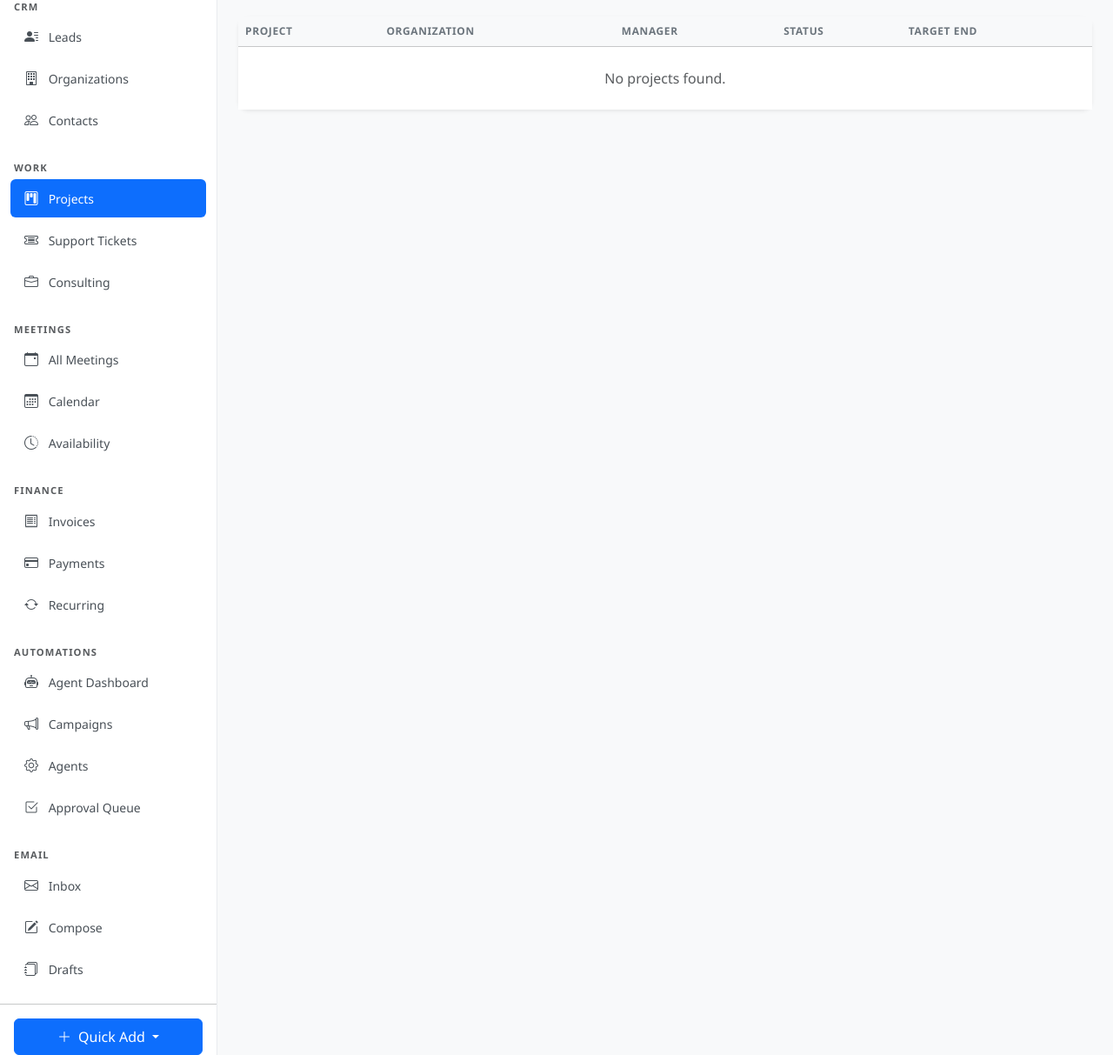
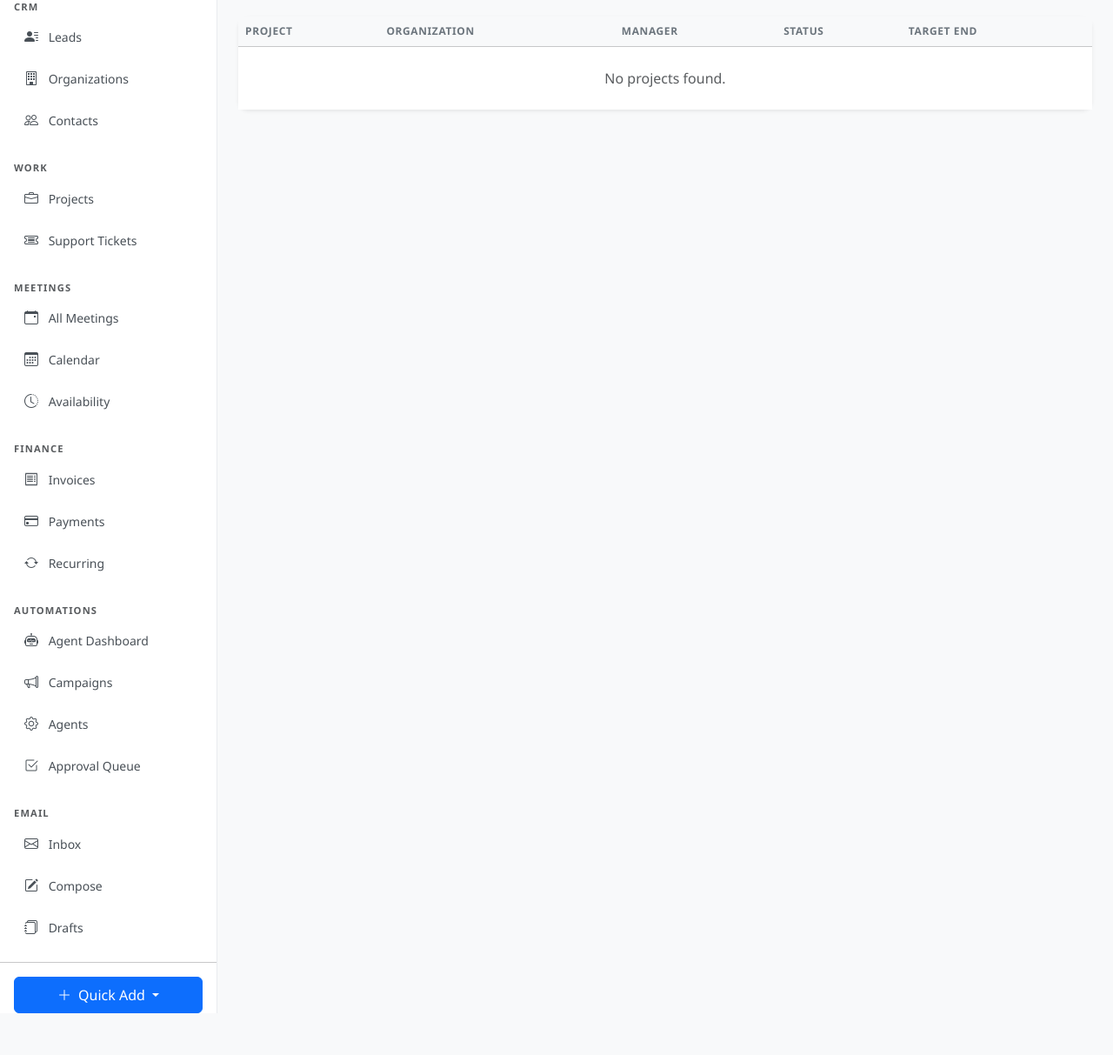
Before and after one commit to jeuanimo/mtg_portal, a Django app: page /projects/ in a window 1280 px wide. Shown: the part 143-1356 px from the top of the page at 87% size. After the commit the page ends 1308 px from the top, so only its background shows below. Run offline with Django 5.2, Linux system fonts and the light colour scheme; the visitor is signed in with stand-in values (Sample User, id 1); data comes from the database, SQL or seed files in the repository; data that the repository does not hold is empty; parts of the project's set-up code (start-up, migrations or seed data) failed here and were passed over; some libraries are stand-ins or nearby versions.

Commit message:
Fix sidebar Projects link to point to consulting projects page

```diff
--- a/templates/includes/sidebar.html
+++ b/templates/includes/sidebar.html
@@ -49,28 +49,19 @@ Used in base_dashboard.html
         </h6>
         <ul class="nav flex-column">
             <li class="nav-item">
-                <a class="nav-link {% if request.resolver_match.namespace == 'projects' %}active{% endif %}"
-                   href="{% url 'projects:project_list' %}">
-                    <i class="bi bi-kanban"></i>
+                <a class="nav-link {% if request.resolver_match.namespace == 'tickets' and 'project' in request.resolver_match.url_name %}active{% endif %}"
+                   href="{% url 'tickets:project_list' %}">
+                    <i class="bi bi-briefcase"></i>
                     Projects
                 </a>
             </li>
             <li class="nav-item">
-                <a class="nav-link {% if request.resolver_match.namespace == 'tickets' and 'consulting' not in request.resolver_match.url_name %}active{% endif %}"
+                <a class="nav-link {% if request.resolver_match.namespace == 'tickets' and 'project' not in request.resolver_match.url_name %}active{% endif %}"
                    href="{% url 'tickets:ticket_list' %}">
                     <i class="bi bi-ticket-detailed"></i>
                     Support Tickets
                 </a>
             </li>
-            {% if user.is_staff_user %}
-                <li class="nav-item">
-                    <a class="nav-link {% if request.resolver_match.namespace == 'tickets' and 'project' in request.resolver_match.url_name %}active{% endif %}"
-                       href="{% url 'tickets:project_list' %}">
-                        <i class="bi bi-briefcase"></i>
-                        Consulting
-                    </a>
-                </li>
-            {% endif %}
         </ul>
         <!-- Meetings -->
         <h6 class="sidebar-heading d-flex justify-content-between align-items-center px-3 mt-4 mb-1 text-muted">
```
